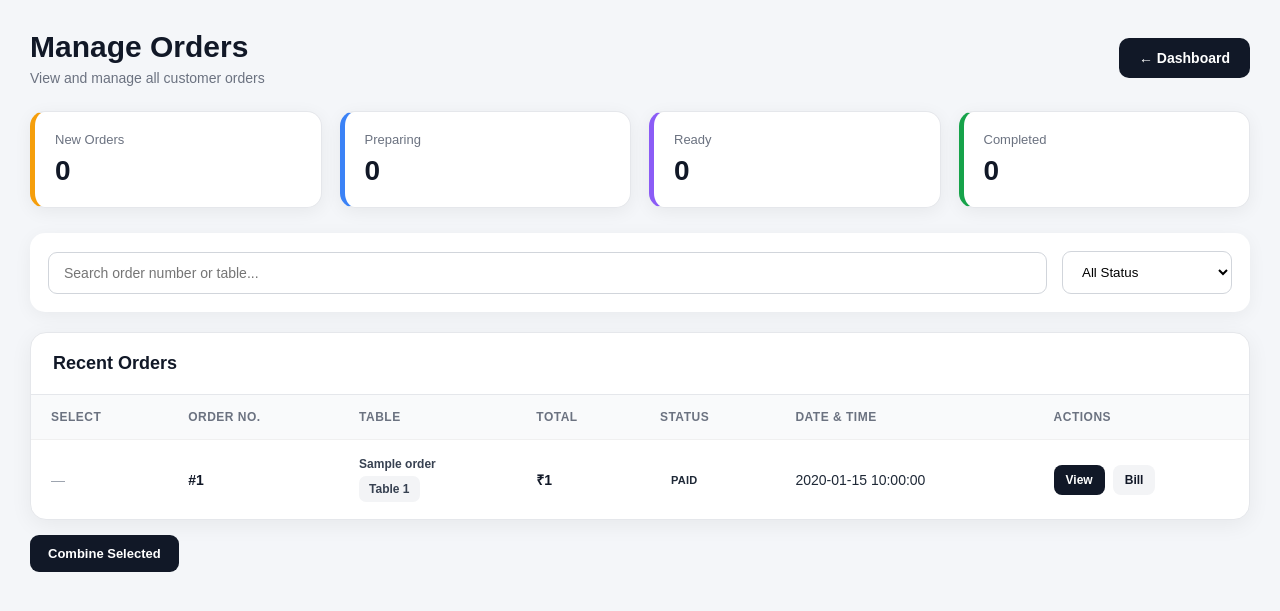
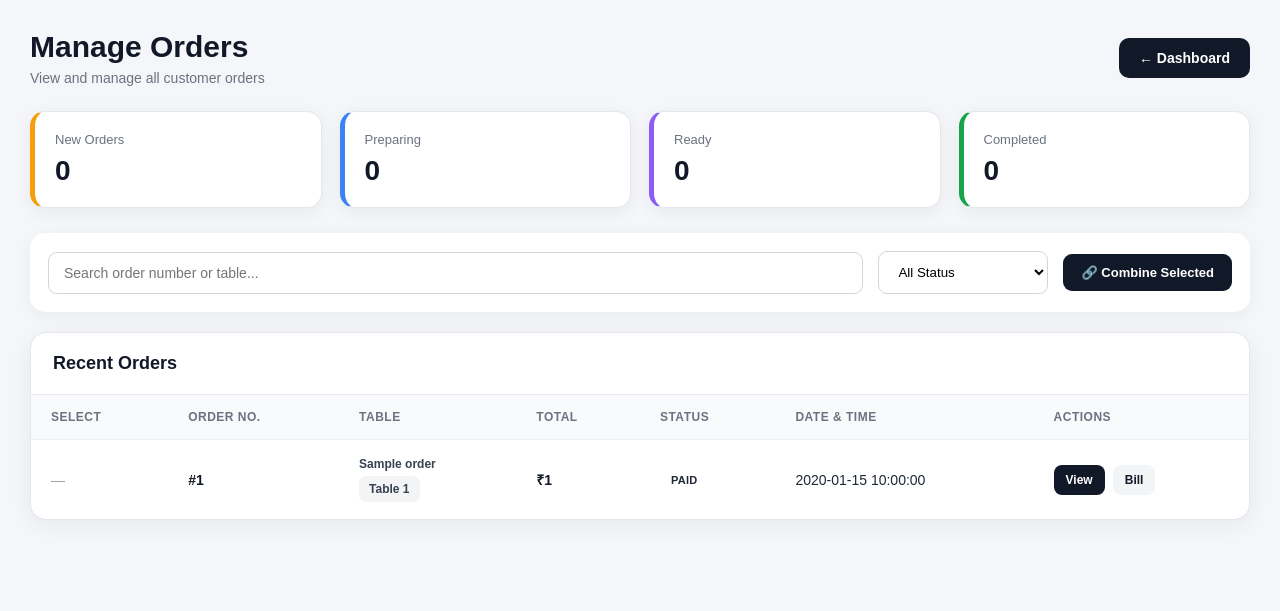
Before and after one commit to mohammadfaizan7844-design/restaurant-order-system, a Flask app: template templates/admin/orders.html in a window 1280 px wide. Shown: the top 611 px of the page. Run offline with Flask 3, Linux system fonts and the light colour scheme; the template is opened without the code that fills it: most values are stand-ins (such as "Sample title", 1, 10 or a date in 2020).

Commit message:
Add selective combined billing

```diff
--- a/templates/admin/orders.html
+++ b/templates/admin/orders.html
@@ -447,6 +447,7 @@
       </div>
 
       <!-- SEARCH + FILTER -->
+      <form method="POST" action="{{ url_for('combine_selected_orders') }}">
         <div class="toolbar">
           <div class="search-box">
             <input
@@ -467,10 +468,17 @@
               <option value="CANCELLED">Cancelled</option>
             </select>
           </div>
+
+          <button
+            type="submit"
+            class="combine-btn"
+            onclick="return confirm('Combine selected orders?');"
+          >
+            🔗 Combine Selected
+          </button>
         </div>
 
         <!-- ORDERS -->
-       <form method="POST" action="{{ url_for('combine_selected_orders') }}">
         <div class="orders-card">
           <div class="table-header">
             <h2>Recent Orders</h2>
@@ -499,8 +507,8 @@
                 >
                   <td>
                     {% if not order.combined_bill_id and order.status not in
-                  ['COMPLETED', 'CANCELLED'] and order.payment_status != 'PAID'
-                  %}
+                    ['COMPLETED', 'CANCELLED'] and order.payment_status !=
+                    'PAID' %}
 
                     <input
                       type="checkbox"
@@ -517,8 +525,11 @@
                   </td>
 
                   <td>
-                  <span class="order-number"> #{{ order.order_number }} </span>
+                    <span class="order-number">
+                      #{{ order.order_number }}
+                    </span>
                   </td>
+
                   <td>
                     <div class="table-info">
                       {% if order.section_name %}
@@ -593,16 +604,6 @@
             </table>
           </div>
         </div>
-<div style="margin-top: 15px;">
-        <button
-          type="submit"
-          class="combine-btn"
-          onclick="return confirm('Combine selected orders?');"
-        >
-          Combine Selected
-        </button>
-      </div>
-
       </form>
       {% else %}
 
```
Also changed, not shown: app.py (+5 -5 lines). Lines whose indentation alone changed are shown as unchanged.
